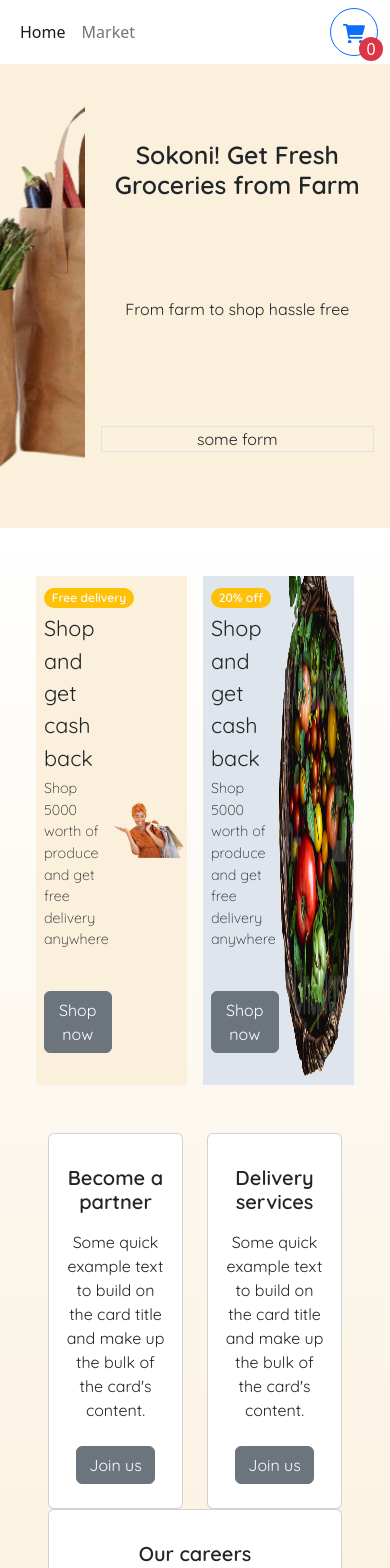
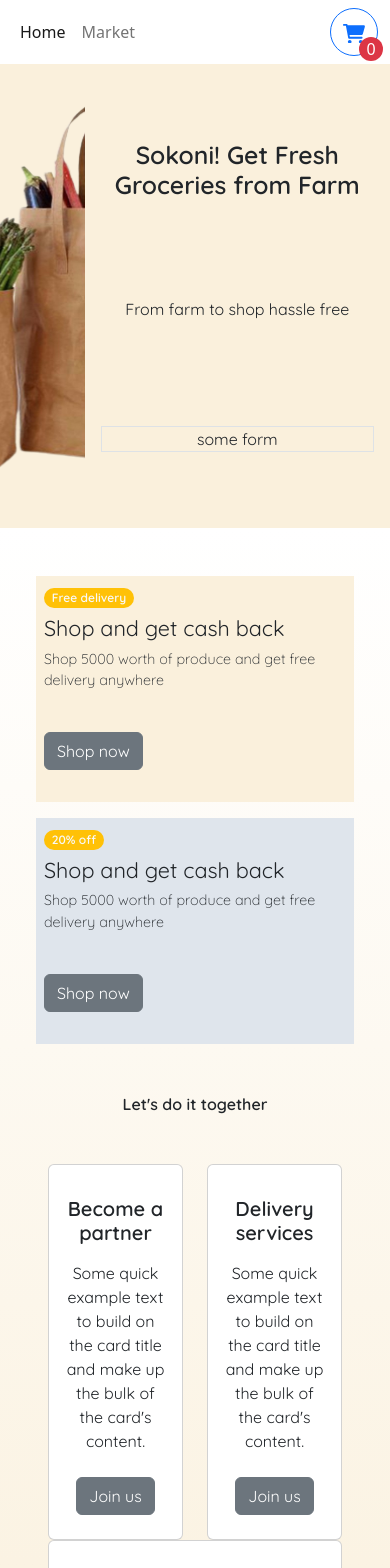
Before and after one commit to blakbox23/Sokoni, a React (Vite) app: page / in a window 390 px wide. Shown: the top 1568 px of the page. Built offline with nearby package versions, Linux system fonts and the light colour scheme; the HTML template or start-up script is replaced by a standard one.

Commit message:
Make the cta area responsive

```diff
--- a/src/App.css
+++ b/src/App.css
@@ -6,4 +6,20 @@
         background-position: 42%;
     }
 
+    .cta-row{
+        display: block !important;
+    }
+
+    .cta-col{
+        background-image: none !important;
+        margin-bottom: 1rem;
+
+    }
+
+    .cta-div {
+        width: 100% !important;
+    }
+
+
+
 }
--- a/src/pages/Home.tsx
+++ b/src/pages/Home.tsx
@@ -39,9 +39,9 @@ export function Home() {
           padding: "3rem",
         }}
       >
-        <Row className="gap-3 mb-3">
-          <Col className="p-2" style={{ backgroundColor: colors.PRIMARY, backgroundImage:"url(../imgs/person-removebg-preview.png)", backgroundRepeat:"no-repeat", backgroundSize: "50%", backgroundPosition:"right"}}>
-            <div className="w-50">
+        <Row className="gap-3 mb-3 cta-row">
+          <Col className="p-2 cta-col" style={{ backgroundColor: colors.PRIMARY, backgroundImage:"url(../imgs/person-removebg-preview.png)", backgroundRepeat:"no-repeat", backgroundSize: "50%", backgroundPosition:"right"}}>
+            <div className="cta-div" style={{width: "50%"}}>
               <Badge pill bg="warning" text="light">
                 Free delivery
               </Badge>{" "}
@@ -56,8 +56,8 @@ export function Home() {
           </Col>
 
 
-          <Col className="p-2" style={{ backgroundColor: "#DFE5EC",backgroundImage:"url(../imgs/basket-removebg-preview.png)", backgroundRepeat:"no-repeat", backgroundSize: "50% 120%", backgroundPosition:"right" }}>
-            <div className="w-50">
+          <Col className="p-2 cta-col" style={{ backgroundColor: "#DFE5EC",backgroundImage:"url(../imgs/basket-removebg-preview.png)", backgroundRepeat:"no-repeat", backgroundSize: "50%", backgroundPosition:"right" }}>
+          <div className="cta-div" style={{width: "50%"}}>
               <Badge pill bg="warning" text="light">
                 20% off
               </Badge>{" "}
@@ -72,8 +72,10 @@ export function Home() {
           </Col>
         </Row>
 
+        <p className="fw-bold text-center mt-5 mb-5" >Let's do it together</p>
+
         {/* cards */}
-        <div className="mt-5 text-center">
+        <div className="mt-3 text-center">
           <Row>
             <Col>
               <Card>
```
